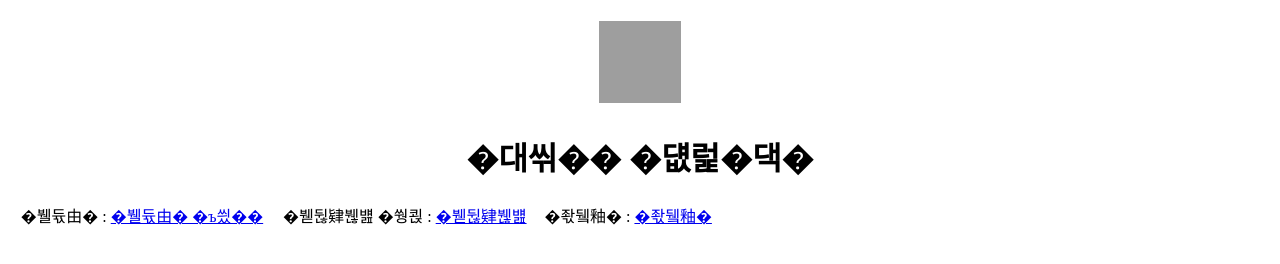
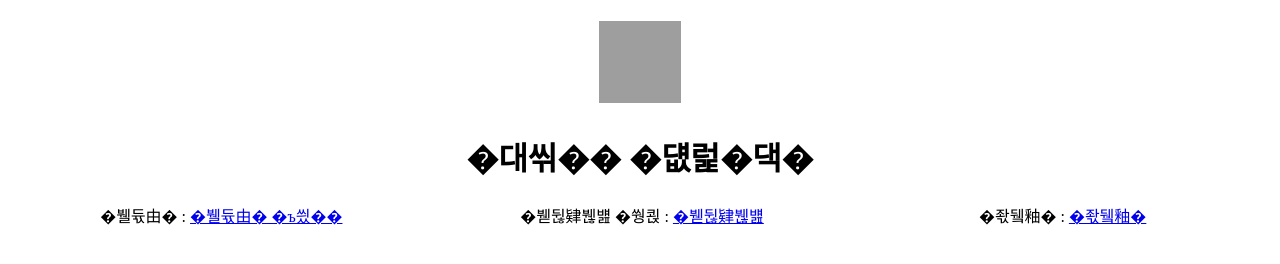
Before and after one commit to dlwjdgud0621/site, a plain HTML site: page index.html in a window 1280 px wide. Drawn offline with Linux system fonts and the light colour scheme; grey boxes are pictures that could not be loaded.

Commit message:
Update index.html

```diff
--- a/index.html
+++ b/index.html
@@ -6,14 +6,14 @@
 </head>
 <body>
 
-<h1 style="text-align: center;"><span style="font-size: 14px;"><img src="https://playentry.org/uploads/profile/5b/c9/avatar_5bc9c961a92d6f57fce93303.png?1570195954276" alt="" width="82" height="82" /></span></h1>
+ <h1 style="text-align: center;"><span style="font-size: 14px;"><img src="https://playentry.org/uploads/profile/5b/c9/avatar_5bc9c961a92d6f57fce93303.png?1570195954276" alt="" width="82" height="82" /></span></h1>
 <h1 style="text-align: center;">클라의 홈페이지</h1>
-<table style="height: 23px; width: 711px;">
+<table style="height: 23px; width: 100%;">
 <tbody>
 <tr>
-<td style="text-align: center;">&nbsp;엔트리 : <a title="zipper" href="https://playentry.org/wjdgud0621#!" target="_blank" rel="noopener">엔트리 사이트</a></td>
-<td style="text-align: center;">&nbsp;디스코드&nbsp;서버 : <a title="zipper" href="https://discord.gg/UfVDHAd" target="_blank" rel="noopener">디스코드</a></td>
-<td style="text-align: center;">&nbsp;유튜브&nbsp;: <a title="zipper" href="https://www.youtube.com/channel/UCup7Rd7xCpI5Ut2GOniGnyw?view_as=subscriber" target="_blank" rel="noopener">유튜브</a></td>
+<td style="width: 33.33%; text-align: center;">&nbsp;엔트리 : <a title="zipper" href="https://playentry.org/wjdgud0621#!" target="_blank" rel="noopener">엔트리 사이트</a></td>
+<td style="width: 33.33%;text-align: center;">&nbsp;디스코드&nbsp;서버 : <a title="zipper" href="https://discord.gg/UfVDHAd" target="_blank" rel="noopener">디스코드</a></td>
+<td style="width: 33.33%;text-align: center;">&nbsp;유튜브&nbsp;: <a title="zipper" href="https://www.youtube.com/channel/UCup7Rd7xCpI5Ut2GOniGnyw?view_as=subscriber" target="_blank" rel="noopener">유튜브</a></td>
 </tr>
 </tbody>
 </table>
```
